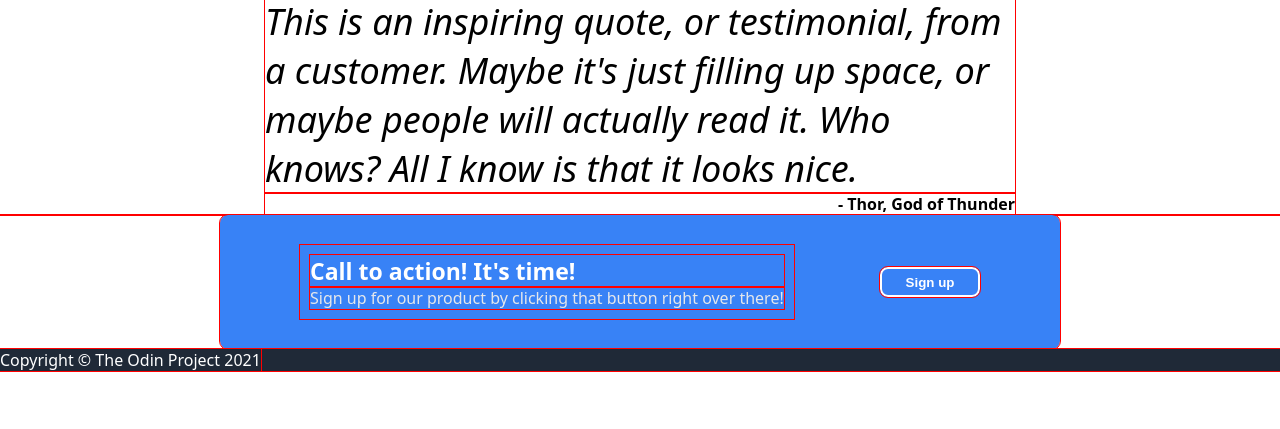
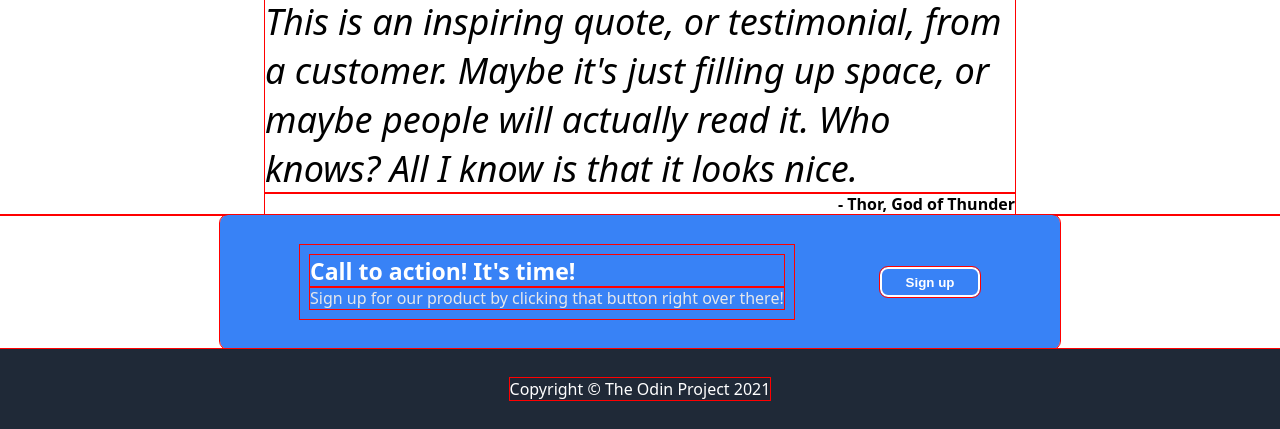
Before and after one commit to shleeann/landing-page, a plain HTML site: page index.html in a window 1280 px wide. Shown: the part 414-843 px from the top of the page. Before the commit the page ends 800 px from the top, so only its background shows below. Drawn offline with Linux system fonts and the light colour scheme.

Commit message:
Finished first draft, will start refining

```diff
--- a/styles.css
+++ b/styles.css
@@ -174,3 +174,11 @@ a {
     height: 30px;
     width: 100px;
 }
+
+/* --footer-- */
+#footer {
+    width: auto;
+    height: 80px;
+    justify-content: center;
+    align-items: center;
+}
```
